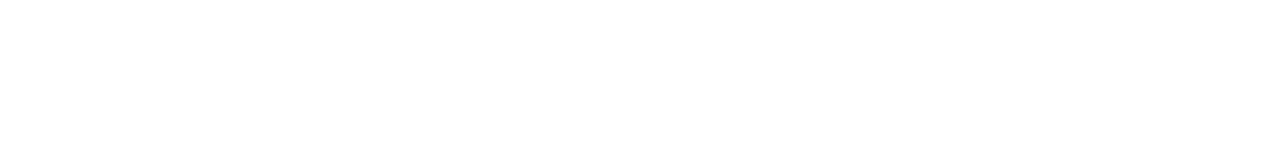
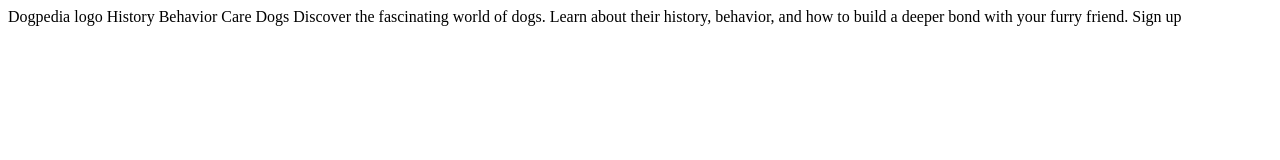
Before and after one commit to pablo-de-luna/landing-page-project, a plain HTML site: page index.html in a window 1280 px wide. Drawn offline with Linux system fonts and the light colour scheme.

Commit message:
Add dogpedia-logo.png to images directory

```diff
--- a/index.html
+++ b/index.html
@@ -7,6 +7,14 @@
         <link rel="stylesheet" href="styles.css">
     </head>
     <body>
+Dogpedia logo
+History Behavior Care
+Dogs
+Discover the fascinating world of dogs. Learn about their history, behavior, and how to build a deeper bond with your furry friend.
+Sign up
+
+
+
 
     </body>
 </html>
```
Also changed, not shown: images/dogpedia-logo.png (added).
